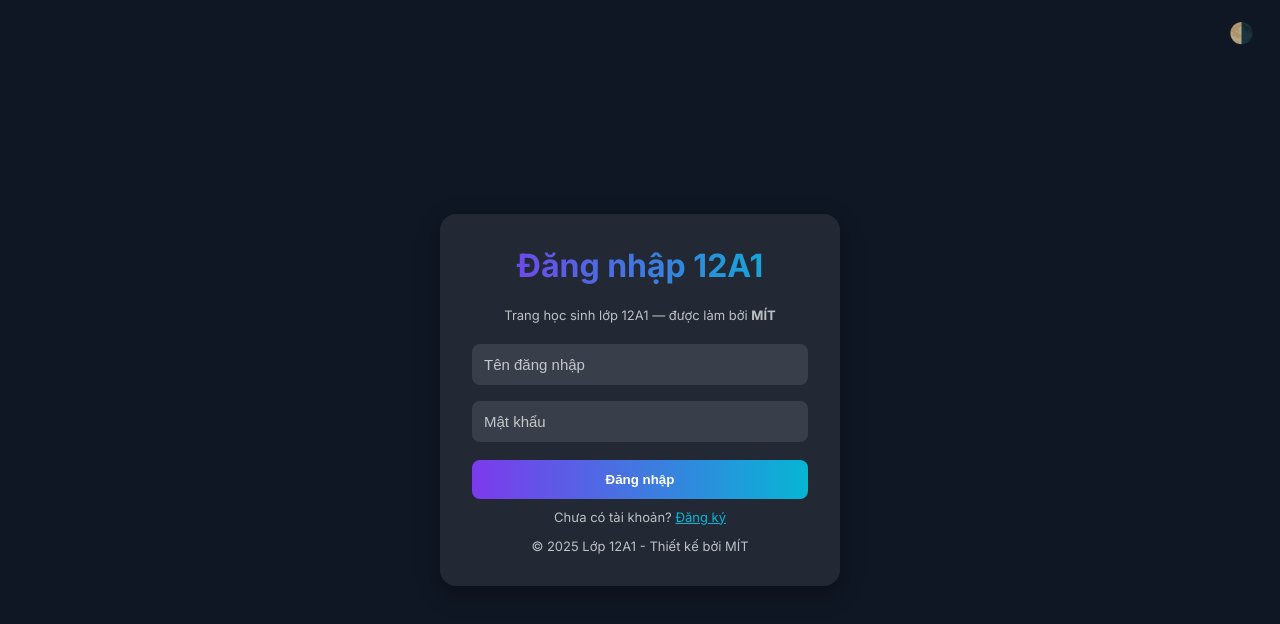
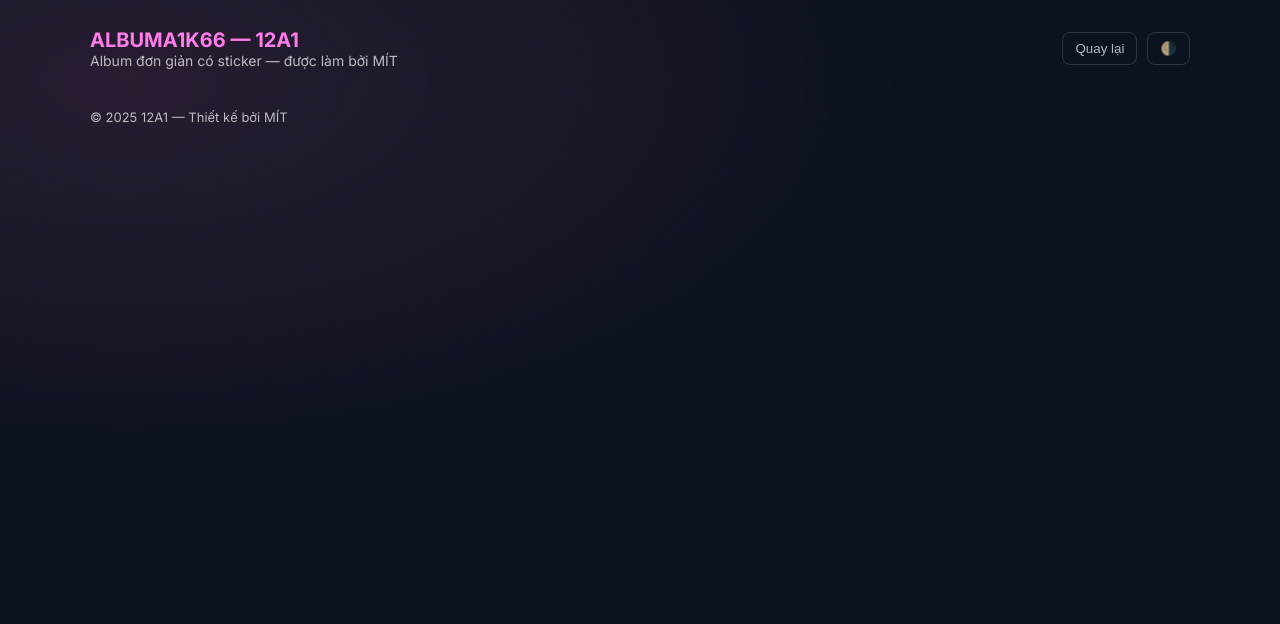
Before and after one commit to Tuanngoc2302/yeahyeah, a plain HTML site: page index.html in a window 1280 px wide. Drawn offline with Linux system fonts and the light colour scheme.

Commit message:
Update index.html

```diff
--- a/index.html
+++ b/index.html
@@ -3,160 +3,169 @@
 <head>
   <meta charset="utf-8" />
   <meta name="viewport" content="width=device-width, initial-scale=1" />
-  <title>Đăng nhập học sinh 12A1 - MÍT</title>
+  <title>ALBUM A1K66 — 12A1</title>
   <link href="https://fonts.googleapis.com/css2?family=Inter:wght@300;400;600;700&display=swap" rel="stylesheet">
   <style>
-    :root {
-      --bg: #0f1724;
-      --card: rgba(255,255,255,0.08);
-      --accent: linear-gradient(90deg, #7c3aed, #06b6d4);
-      --muted: rgba(255,255,255,0.7);
+    /* === Chủ đề tối (giữ nguyên) === */
+    :root{
+      --bg:#0b1220;
+      --card:rgba(255,255,255,0.04);
+      --muted:rgba(255,255,255,0.7);
+      --accent:#ff7de9; /* tông hồng nhạt ánh tím */
     }
-    [data-theme="light"] {
-      --bg: #f7f9fc;
-      --card: rgba(0,0,0,0.05);
-      --accent: linear-gradient(90deg, #4f46e5, #06b6d4);
-      --muted: rgba(0,0,0,0.65);
+
+    /* === Chủ đề sáng: HỒNG - TRẮNG === */
+    [data-theme="light"]{
+      --bg:#fff0f6; /* nền hồng nhạt */
+      --card:rgba(255,182,193,0.2); /* khung mờ hồng */
+      --muted:#c2185b; /* chữ hồng đậm */
+      --accent:#ff80ab;
+      color:#4a154b;
     }
-    * {box-sizing:border-box}
-    body {
+
+    *{box-sizing:border-box}
+    body{
       margin:0;
-      height:100vh;
-      display:flex;
-      align-items:center;
-      justify-content:center;
-      font-family:'Inter', sans-serif;
-      background: var(--bg);
-      transition: background 0.3s;
+      font-family:Inter,system-ui,-apple-system,Segoe UI,Roboto;
+      background: radial-gradient(800px 400px at 10% 10%, rgba(255,105,180,0.12), transparent), var(--bg);
       color:white;
+      min-height:100vh;
+      padding:28px;
+      transition: background 0.4s ease, color 0.4s ease;
     }
-    .card {
-      background: var(--card);
-      border-radius: 16px;
-      padding: 32px;
-      width: 100%;
-      max-width: 400px;
-      box-shadow: 0 8px 24px rgba(0,0,0,0.3);
-      text-align:center;
+    [data-theme="light"] body{ color:#4a154b; }
+
+    .wrap{max-width:1100px;margin:0 auto}
+    header{display:flex;align-items:center;justify-content:space-between;gap:12px;margin-bottom:20px}
+    h1{margin:0;font-size:20px;color:var(--accent)}
+    .sub{color:var(--muted);font-size:14px}
+
+    /* gallery */
+    .grid{display:grid;grid-template-columns:repeat(4,1fr);gap:12px}
+    .card{
+      position:relative;
+      border-radius:12px;
+      overflow:hidden;
+      background:var(--card);
+      border:1px solid rgba(255,255,255,0.08);
+      cursor:zoom-in;
+      transition:transform .3s ease, box-shadow .3s ease;
     }
-    h1 {
-      margin-top:0;
-      background: var(--accent);
-      -webkit-background-clip:text;
-      -webkit-text-fill-color:transparent;
+    .card:hover{
+      transform:scale(1.03);
+      box-shadow:0 6px 16px rgba(255,182,193,0.4);
     }
-    input {
-      width:100%;
-      padding:12px;
-      margin:8px 0;
-      border:none;
-      border-radius:8px;
-      background:rgba(255,255,255,0.1);
-      color:white;
-      font-size:15px;
+    .card img{width:100%;height:220px;object-fit:cover;display:block;transition:transform .35s ease}
+    .card:hover img{transform:scale(1.06)}
+
+    /* sticker */
+    .sticker{
+      position:absolute;left:10px;top:10px;
+      padding:6px 8px;border-radius:999px;
+      background:linear-gradient(90deg,#fff8,#ffffff55);
+      backdrop-filter:blur(4px);
+      font-weight:700;display:inline-flex;align-items:center;gap:6px;
+      color:#ff4fa3;
     }
-    input::placeholder {color:var(--muted)}
-    .btn {
-      width:100%;
-      padding:12px;
-      border:none;
-      border-radius:8px;
-      font-weight:700;
-      background:var(--accent);
-      color:white;
-      cursor:pointer;
-      margin-top:10px;
+    [data-theme="light"] .sticker{
+      background:linear-gradient(90deg,#fff9f9,#ffd6e0);
+      color:#ad1457;
     }
-    .btn:hover {opacity:0.9}
-    .small {color:var(--muted);font-size:13px;margin-top:10px}
-    #themeToggle {
-      background:none;
-      border:none;
-      color:var(--muted);
-      cursor:pointer;
-      font-size:20px;
-      position:absolute;
-      top:20px;
-      right:20px;
+
+    .sticker .emo{font-size:18px}
+    .cap{position:absolute;left:0;right:0;bottom:0;padding:10px 12px;
+         background:linear-gradient(180deg,transparent,rgba(0,0,0,0.5));font-weight:600}
+
+    /* lightbox */
+    .lb{position:fixed;inset:0;display:none;align-items:center;justify-content:center;background:rgba(2,6,23,0.7);z-index:60}
+    .lb.open{display:flex}
+    .lb-inner{max-width:92vw;max-height:92vh;border-radius:12px;overflow:hidden;background:#000;display:flex;flex-direction:column;align-items:center}
+    .lb img{max-width:100%;max-height:80vh;display:block}
+    .lb .meta{padding:10px;background:linear-gradient(180deg,rgba(255,255,255,0.02),transparent);width:100%;display:flex;justify-content:space-between;align-items:center;color:var(--muted)}
+    .btn{
+      background:transparent;
+      border:1px solid rgba(255,255,255,0.15);
+      padding:8px 12px;border-radius:8px;color:var(--muted);cursor:pointer;
+      transition:all .3s ease;
     }
-    .link {color:#06b6d4;cursor:pointer;text-decoration:underline;}
+    .btn:hover{background:var(--accent);color:white;border-color:var(--accent)}
+    [data-theme="light"] .btn{border-color:#ffbcd2;color:#c2185b}
+    [data-theme="light"] .btn:hover{background:#ff80ab;color:white}
+
+    @media (max-width:980px){.grid{grid-template-columns:repeat(3,1fr)}.card img{height:180px}}
+    @media (max-width:680px){.grid{grid-template-columns:repeat(2,1fr)}.card img{height:160px}}
+    @media (max-width:420px){.grid{grid-template-columns:1fr}header{flex-direction:column;align-items:flex-start}}
+
+    .back-link{color:var(--muted);text-decoration:underline;cursor:pointer}
   </style>
 </head>
-<body>
-  <button id="themeToggle" title="Chuyển giao diện">🌗</button>
-  <div class="card fade-in">
-    <h1 id="formTitle">Đăng nhập 12A1</h1>
-    <p class="small">Trang học sinh lớp 12A1 — được làm bởi <strong>MÍT</strong></p>
-    <form id="loginForm" onsubmit="handleSubmit(event)">
-      <input id="username" placeholder="Tên đăng nhập" required>
-      <input id="password" type="password" placeholder="Mật khẩu" required>
-      <button type="submit" class="btn" id="submitBtn">Đăng nhập</button>
-    </form>
-    <p class="small" id="toggleText">Chưa có tài khoản? <span class="link" onclick="switchMode('register')">Đăng ký</span></p>
-    <div class="small">© 2025 Lớp 12A1 - Thiết kế bởi MÍT</div>
+<body data-theme="dark">
+  <div class="wrap">
+    <header>
+      <div>
+        <h1>ALBUMA1K66 — 12A1</h1>
+        <div class="sub">Album đơn giản có sticker — được làm bởi MÍT</div>
+      </div>
+      <div style="display:flex;gap:10px;align-items:center">
+        <button class="btn" onclick="goBack()">Quay lại</button>
+        <button class="btn" id="themeToggle">🌗</button>
+      </div>
+    </header>
+
+    <main>
+      <section class="grid" id="gallery">
+        <!-- 13 hình -->
+        <!-- (phần danh sách ảnh giữ nguyên như bạn đã gửi ở trên) -->
+      </section>
+    </main>
+
+    <footer style="margin-top:20px;color:var(--muted);font-size:13px">© 2025 12A1 — Thiết kế bởi MÍT</footer>
+  </div>
+
+  <div class="lb" id="lightbox">
+    <div class="lb-inner">
+      <img id="lbImage" src="" alt="">
+      <div class="meta">
+        <div id="lbTitle"></div>
+        <div style="display:flex;gap:8px">
+          <button class="btn" id="prevBtn">‹</button>
+          <button class="btn" id="nextBtn">›</button>
+          <button class="btn" id="closeBtn">✕</button>
+        </div>
+      </div>
+    </div>
   </div>
 
   <script>
-    const root = document.documentElement;
-    const savedTheme = localStorage.getItem('theme') || 'dark';
-    document.documentElement.setAttribute('data-theme', savedTheme);
+    const cards = Array.from(document.querySelectorAll('.card'));
+    const lb = document.getElementById('lightbox');
+    const lbImg = document.getElementById('lbImage');
+    const lbTitle = document.getElementById('lbTitle');
+    let idx = 0;
 
+    function openAt(i){
+      const card = cards[i];
+      lbImg.src = card.dataset.src;
+      lbTitle.textContent = card.dataset.title || '';
+      lb.classList.add('open');
+      idx = i;
+    }
+    cards.forEach((c,i)=> c.addEventListener('click', ()=> openAt(i)));
+    document.getElementById('closeBtn').addEventListener('click', ()=> lb.classList.remove('open'));
+    document.getElementById('prevBtn').addEventListener('click', ()=> openAt((idx-1+cards.length)%cards.length));
+    document.getElementById('nextBtn').addEventListener('click', ()=> openAt((idx+1)%cards.length));
+    lb.addEventListener('click', (e)=>{ if(e.target === lb) lb.classList.remove('open') });
+
+    // Chuyển chủ đề
     document.getElementById('themeToggle').addEventListener('click', ()=>{
-      const cur = document.documentElement.getAttribute('data-theme');
+      const html = document.documentElement;
+      const cur = html.getAttribute('data-theme');
       const next = cur === 'dark' ? 'light' : 'dark';
-      document.documentElement.setAttribute('data-theme', next);
-      localStorage.setItem('theme', next);
+      html.setAttribute('data-theme', next);
+      document.body.setAttribute('data-theme', next);
     });
 
-    let mode = 'login'; // hoặc 'register'
-
-    function switchMode(newMode){
-      mode = newMode;
-      const title = document.getElementById('formTitle');
-      const btn = document.getElementById('submitBtn');
-      const toggle = document.getElementById('toggleText');
-
-      if(mode === 'register'){
-        title.textContent = 'Đăng ký tài khoản';
-        btn.textContent = 'Đăng ký';
-        toggle.innerHTML = 'Đã có tài khoản? <span class="link" onclick="switchMode(\'login\')">Đăng nhập</span>';
-      } else {
-        title.textContent = 'Đăng nhập 12A1';
-        btn.textContent = 'Đăng nhập';
-        toggle.innerHTML = 'Chưa có tài khoản? <span class="link" onclick="switchMode(\'register\')">Đăng ký</span>';
-      }
-    }
-
-    function handleSubmit(e){
-      e.preventDefault();
-      const user = document.getElementById('username').value.trim();
-      const pass = document.getElementById('password').value.trim();
-
-      if(mode === 'register'){
-        if(localStorage.getItem('user_'+user)){
-          alert('Tên đăng nhập đã tồn tại!');
-          return;
-        }
-        localStorage.setItem('user_'+user, pass);
-        alert('Đăng ký thành công! Bạn có thể đăng nhập ngay.');
-        switchMode('login');
-        return;
-      }
-
-      if(user === '12a1' && pass === 'mit123'){
-        alert('Đăng nhập thành công với tài khoản mặc định!');
-        window.location.href = 'ALBUMA1K66.html';
-        return;
-      }
-
-      const savedPass = localStorage.getItem('user_'+user);
-      if(savedPass && savedPass === pass){
-        alert('Đăng nhập thành công! Chuyển đến album lớp 12A1...');
-        window.location.href = 'ALBUMA1K66.html';
-      } else {
-        alert('Sai tên đăng nhập hoặc mật khẩu!');
-      }
-    }
+    function goBack(){ window.history.back(); }
   </script>
 </body>
 </html>
```
